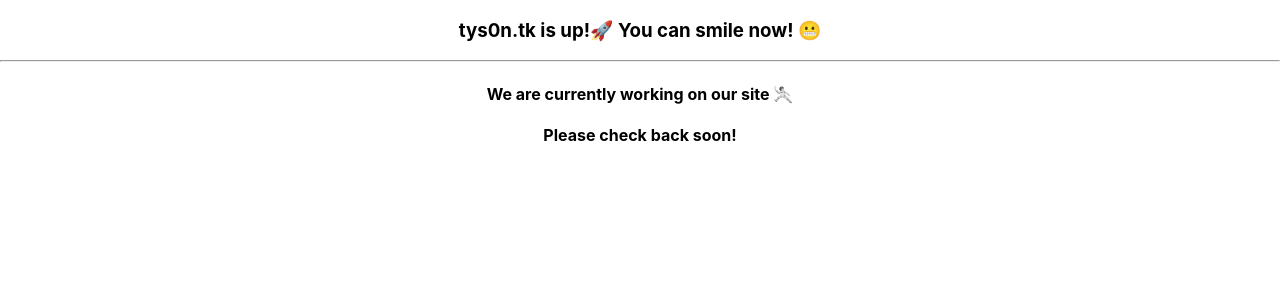
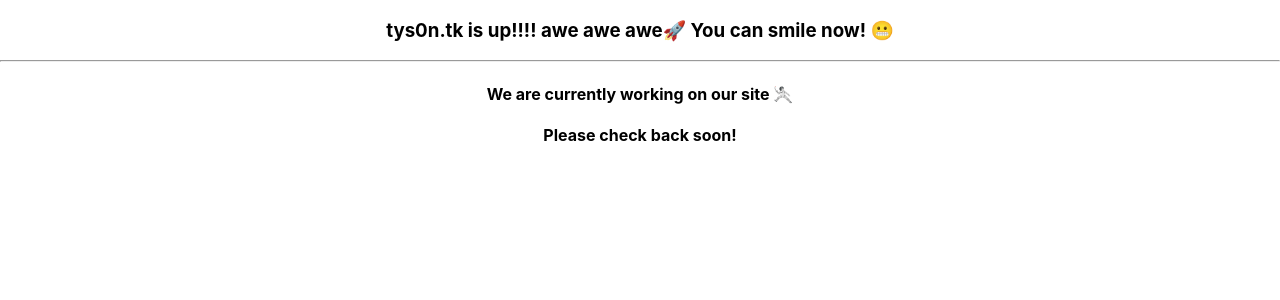
Before and after one commit to howzitWebsites/tys0n.tk_site, a React (Create React App) app: page / in a window 1280 px wide. Shown: the top 300 px of the page. Built offline with nearby package versions, Linux system fonts and the light colour scheme.

Commit message:
chore(just a test): this is a test

```diff
--- a/src/App.tsx
+++ b/src/App.tsx
@@ -5,7 +5,7 @@ function App() {
   return (
     <div className="App">
       <div style={{textAlign:"center"}}>
-        <h3>tys0n.tk is up!<span role="img" aria-label="rocket">🚀</span> You can smile now! <span role="img" aria-label="smile">😬</span></h3>
+        <h3>tys0n.tk is up!!!! awe awe awe<span role="img" aria-label="rocket">🚀</span> You can smile now! <span role="img" aria-label="smile">😬</span></h3>
         <hr/>
         <h4>We are currently working on our site <span role="img" aria-label="fencer">🤺</span></h4>
         <h4>Please check back soon! </h4>
```
